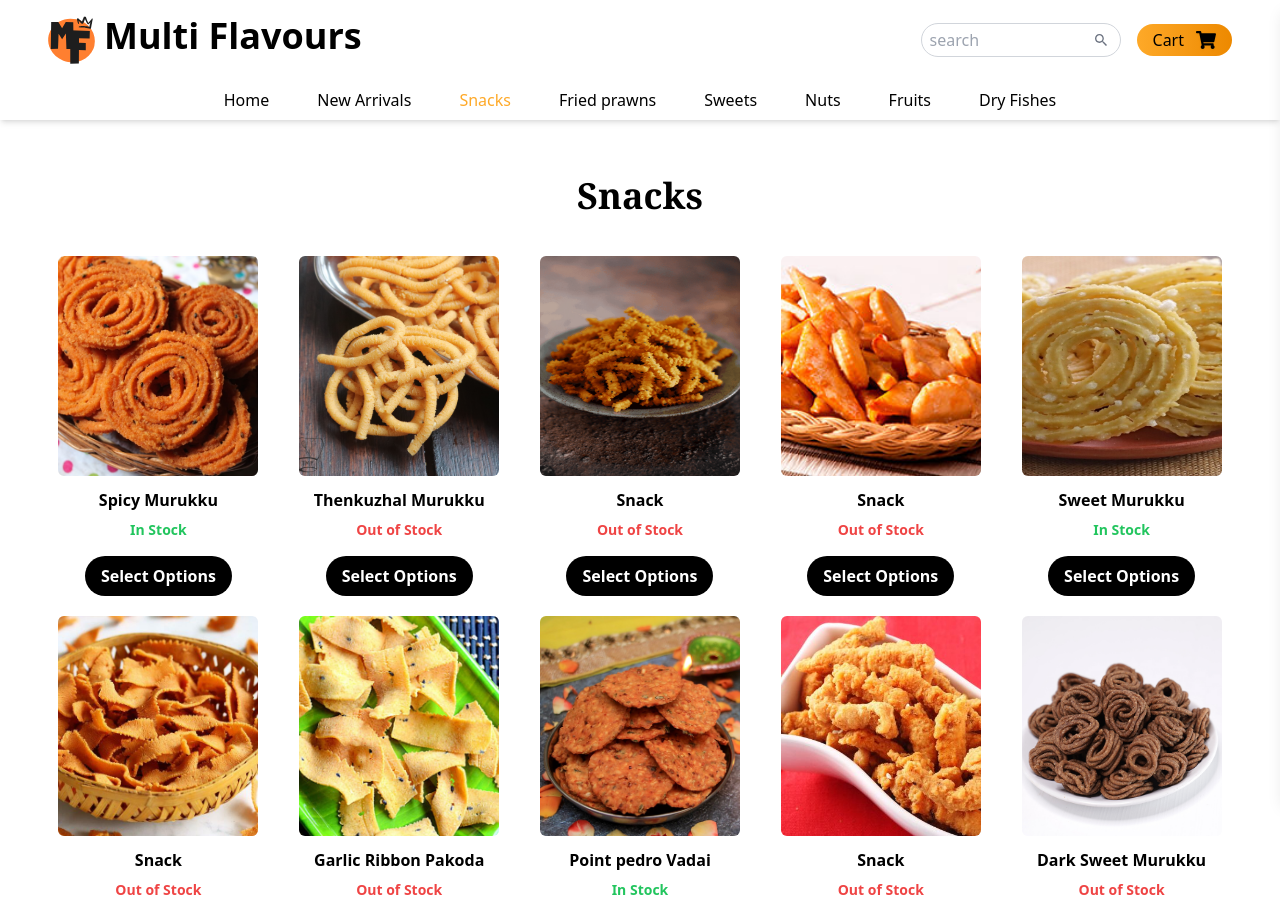
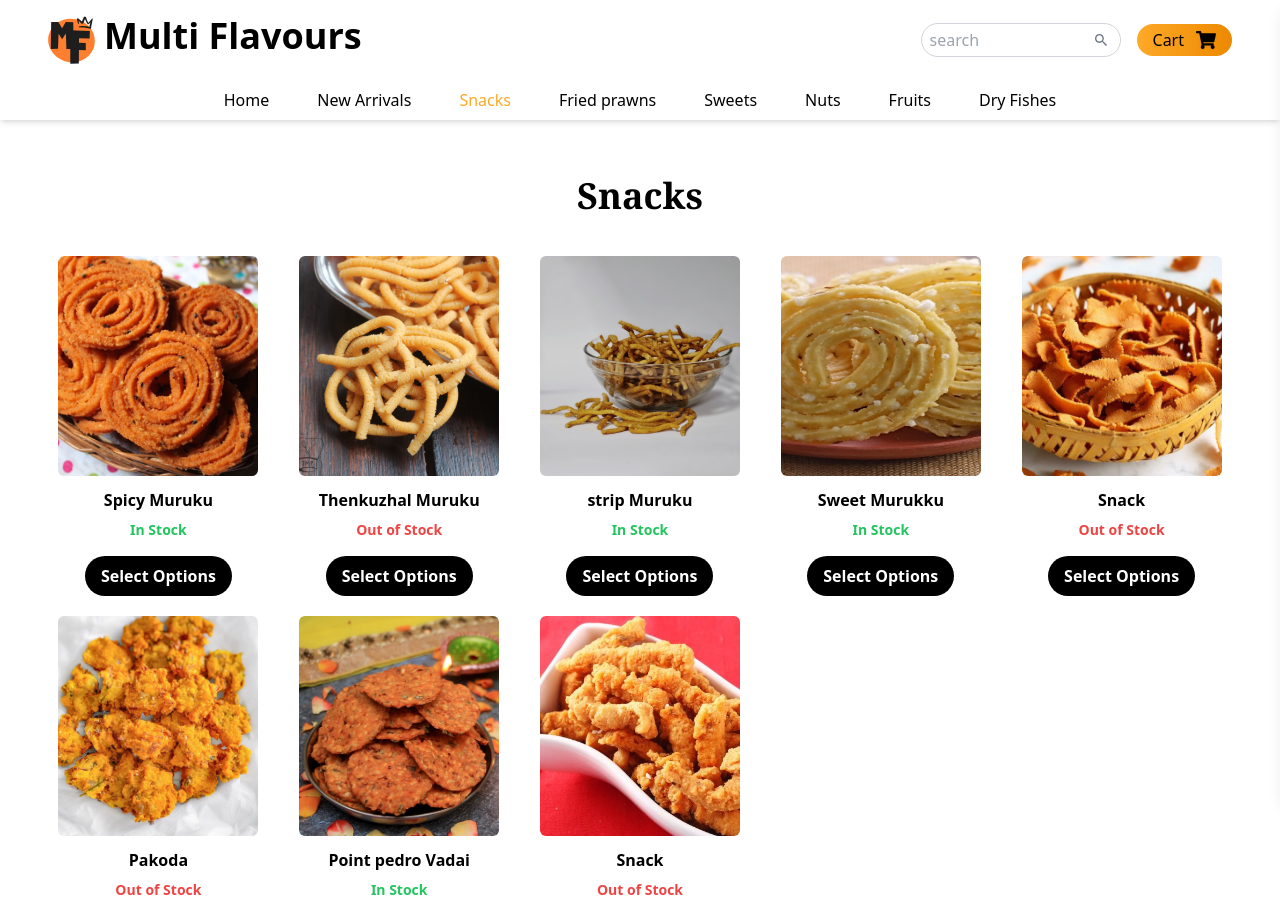
Before and after one commit to MenalinR/multiflavors, a React (Vite) app: page /Snacks in a window 1280 px wide. Shown: the top 914 px of the page. Built offline with nearby package versions, Linux system fonts and the light colour scheme.

Commit message:
uploaded pic and changed names

```diff
--- a/src/Pages/Snacks.jsx
+++ b/src/Pages/Snacks.jsx
@@ -1,7 +1,7 @@
 import React, { useState, useEffect } from 'react';
 import snk1 from "../assets/Snacks/snk1.jpg";
 import snk2 from "../assets/Snacks/snk2.jpeg";
-import snk3 from "../assets/Snacks/snk3.png";
+import snk3 from "../assets/Snacks/snk3.jpg";
 import snk4 from "../assets/Snacks/snk4.jpg";
 import snk5 from "../assets/Snacks/snk5.jpg";
 import snk6 from "../assets/Snacks/snk6.jpg";
@@ -11,19 +11,18 @@ import snk9 from "../assets/Snacks/snk9.jpg";
 import snk10 from "../assets/Snacks/snk10.jpg";
 
 const SnacksData = [
-  { id: 1, img: snk1, title: "Spicy Murukku", type: "weight", price: 2.5 },
-  { id: 2, img: snk2, title: "Thenkuzhal Murukku", type: "pieces", price: 12 },
-  { id: 3, img: snk3, title: "Snack", type: "weight", price: 0.5 },
-  { id: 4, img: snk4, title: "Snack", type: "weight", price: 0.6 },
-  { id: 5, img: snk5, title: "Sweet Murukku", type: "weight", price: 2.5 },
-  { id: 6, img: snk6, title: "Snack", type: "weight", price: 0.7 },
-  { id: 7, img: snk7, title: "Garlic Ribbon Pakoda", type: "weight", price: 0.8 },
-  { id: 8, img: snk8, title: "Point pedro Vadai", type: "weight", price: 2 },
-  { id: 9, img: snk9, title: "Snack", type: "weight", price: 0.9 },
-  { id: 10, img: snk10, title: "Dark Sweet Murukku", type: "weight", price: 1.0 },
+  { id: 1, img: snk1, title: "Spicy Muruku", type: "weight", price: 2.5 },
+  { id: 2, img: snk2, title: "Thenkuzhal Muruku", type: "pieces", price: 12 },
+  { id: 3, img: snk3, title: "strip Muruku", type: "weight", price: 2 },
+  { id: 4, img: snk5, title: "Sweet Murukku", type: "weight", price: 2.5 },
+  { id: 5, img: snk6, title: "Snack", type: "weight", price: 0.7 },
+  { id: 6, img: snk7, title: "Pakoda", type: "weight", price: 2 },
+  { id: 7, img: snk8, title: "Point pedro Vadai", type: "weight", price: 2 },
+  { id: 8, img: snk9, title: "Snack", type: "weight", price: 0.9 },
+
 ];
 
-const inStockIds = [1, 5, 8];
+const inStockIds = [1,3, 4, 7];
 
 const Popup = ({ snack, handleClose }) => {
   const [selectedValue, setSelectedValue] = useState(null);
```
Also changed, not shown: src/assets/Snacks/snk3.jpg (added), src/assets/Snacks/snk7.jpg.
